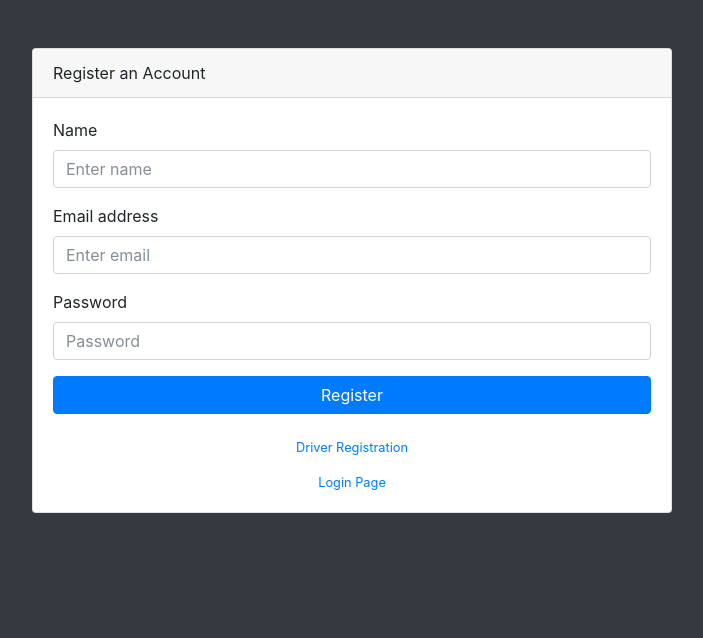
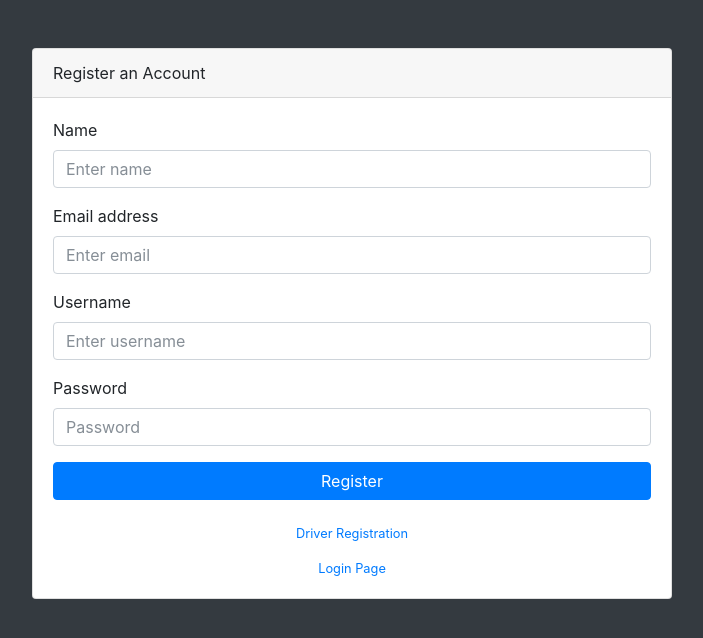
Before and after one commit to carlospker12/rafuhitch, a Flask app: page /register in a window 1280 px wide. Shown: the top 638 px of the page, without its empty margins (288-991 px from the left). Run offline with Flask 2, Linux system fonts and the light colour scheme; some libraries are stand-ins or nearby versions.

Commit message:
login database

```diff
--- a/templates/register.html
+++ b/templates/register.html
@@ -35,6 +35,10 @@
             <label for="email">Email address</label>
             <input class="form-control" name="email" id="email" type="email" aria-describedby="emailHelp" placeholder="Enter email">
           </div>
+            <div class="form-group">
+                <label for="username">Username</label>
+                <input class="form-control" name="username" id="username" type="text" aria-describedby="usernameHelp" placeholder="Enter username">
+            </div>
           <div class="form-group">
             <div class="form-row">
               <div class="col-md-12">
```
